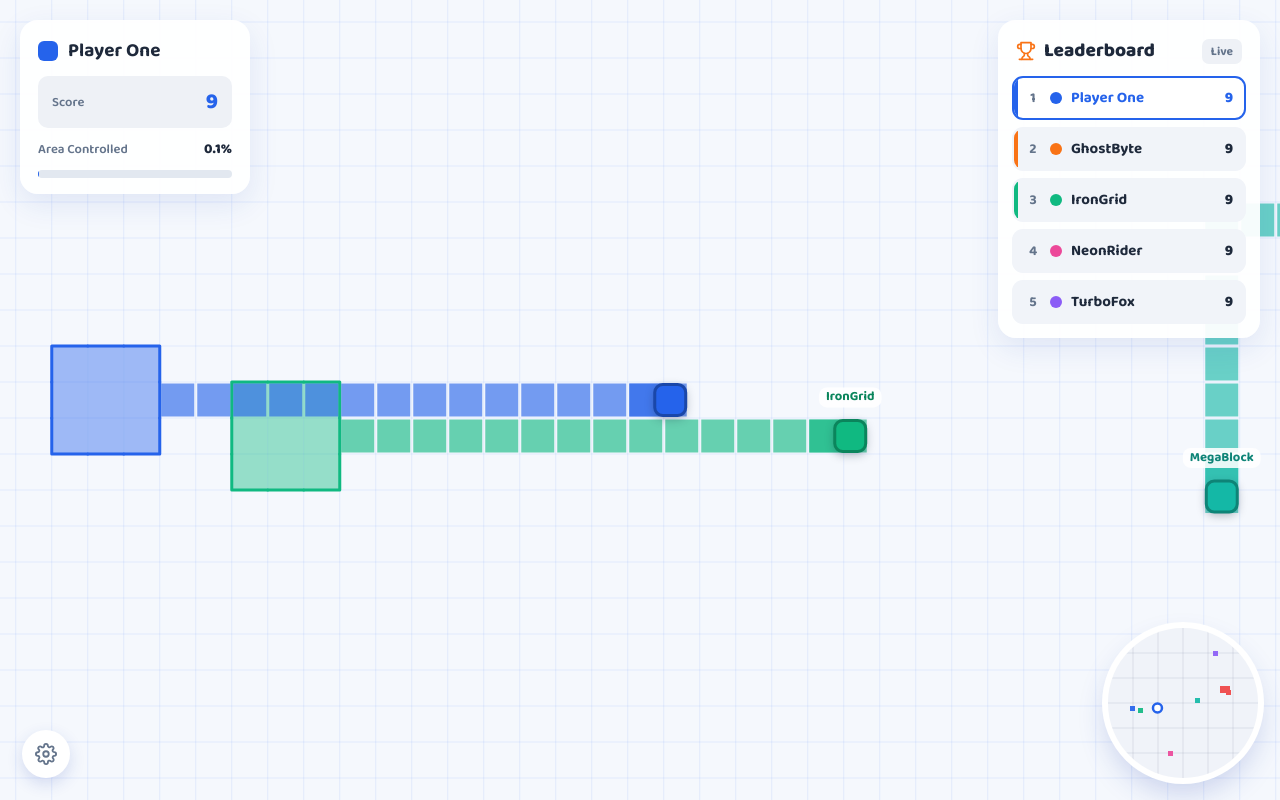
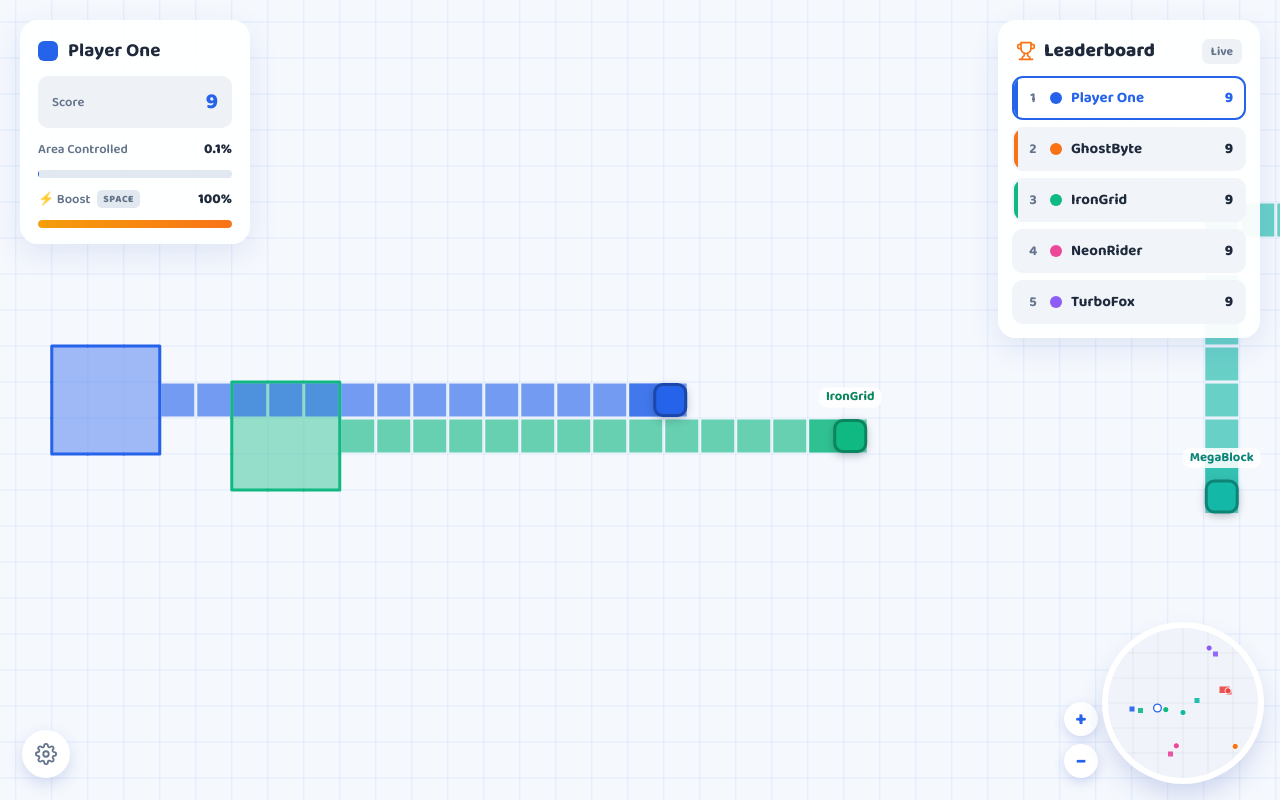
Before and after one commit to func4hm3t/weboyun, a plain HTML site: page index.html in a window 1280 px wide. Both pictures are taken after a click on the button "PLAY". Drawn offline with Linux system fonts and the light colour scheme.

Commit message:
Implement boost mechanics and minimap size adjustments in ARENA.IO

```diff
--- a/game.js
+++ b/game.js
@@ -11,6 +11,11 @@ const WORLD = GRID * CELL;
 const SPEED = 5.6;                // cells per second
 const BOT_COUNT = 6;
 const KILL_BONUS = 300;
+const PROTECT_MS = 2000;          // spawn invincibility
+const BOOST_MULT = 2;             // speed while boosting
+const BOOST_DRAIN = 34;           // energy per second while boosting
+const BOOST_REGEN = 13;           // energy per second while idle
+const MAP_SIZES = [104, 150, 230]; // minimap diameter presets (px)
 
 const DIRS = [
   { x: 1, y: 0 }, { x: -1, y: 0 }, { x: 0, y: 1 }, { x: 0, y: -1 }
@@ -51,7 +56,7 @@ const store = {
     try { this.data = JSON.parse(localStorage.getItem('arenaio') || '{}'); }
     catch (e) { this.data = {}; }
     this.data = Object.assign({
-      name: '', skin: 0, sound: true,
+      name: '', skin: 0, sound: true, mapSize: 1,
       xp: 0, streak: 0, games: 0, bestScore: 0, bestRank: 0, kills: 0, bestArea: 0
     }, this.data);
   },
@@ -198,7 +203,8 @@ const mmBufCtx = mmBuf.getContext('2d');
 let owner, trailMap;              // Int16Array per cell: player id or -1
 let players = [];
 let human = null;
-let running = false, paused = false;
+let running = false;
+let boostHeld = false, boostLock = false, boostActive = false;
 let camX = 0, camY = 0;
 let particles = [];
 let flashes = [];                 // capture flash: {cells:[], t}
@@ -218,7 +224,7 @@ function makePlayer(id, name, color, isHuman) {
   return {
     id, name, color, isHuman,
     dark: shade(color, -0.28),
-    alive: false, deadUntil: 0,
+    alive: false, deadUntil: 0, protectedUntil: 0, energy: 100,
     x: 0, y: 0, cx: 0, cy: 0, tx: 0, ty: 0,
     dir: DIRS[0], queue: [],
     trail: [], cells: 0, kills: 0,
@@ -247,6 +253,7 @@ function spawn(p) {
   p.homeX = p.cx; p.homeY = p.cy;
   p.trail = []; p.queue = [];
   p.alive = true;
+  p.protectedUntil = performance.now() + PROTECT_MS;
   p.returning = false; p.turnCount = 0; p.planSteps = 0;
   for (let y = p.cy - 1; y <= p.cy + 1; y++)
     for (let x = p.cx - 1; x <= p.cx + 1; x++)
@@ -286,13 +293,17 @@ function startGame() {
   $('hpc-swatch').style.background = humanColor;
   $('hpc-bar-fill').style.background = humanColor;
 
+  human.energy = 100;
+  boostHeld = false; boostLock = false; boostActive = false;
+
   $('menu').classList.add('hidden');
   $('gameover').classList.add('hidden');
   $('game').classList.remove('hidden');
   $('game-settings-panel').classList.add('hidden');
+  applyMapSize();
   resize();
 
-  running = true; paused = false;
+  running = true;
   lastTime = performance.now();
   audio.ensure(); audio.start();
   updateHud();
@@ -325,10 +336,15 @@ function burst(x, y, color, n) {
 
 function kill(victim, killer) {
   if (!victim || !victim.alive) return;
+  // spawn protection blocks trail kills (walls — killer === null — still kill)
+  if (killer !== null && victim.protectedUntil > performance.now()) {
+    if (killer && killer.isHuman && killer !== victim) toast(`${victim.name} is shielded!`);
+    return;
+  }
   victim.alive = false;
   burst(victim.x, victim.y, victim.color, 26);
 
-  // capture the human's final stats BEFORE the territory evaporates
+  // capture the human's final stats BEFORE the territory changes hands
   let pendingEnd = null;
   if (victim.isHuman && !deathHandled) {
     deathHandled = true;
@@ -343,13 +359,25 @@ function kill(victim, killer) {
   // trail evaporates
   for (const idx of victim.trail) if (trailMap[idx] === victim.id) trailMap[idx] = -1;
   victim.trail = [];
-  // territory evaporates
-  for (let i = 0; i < owner.length; i++) if (owner[i] === victim.id) owner[i] = -1;
+
+  // territory: the killer absorbs it; with no killer it evaporates
+  const absorb = killer && killer !== victim && killer.alive;
+  const gained = [];
+  for (let i = 0; i < owner.length; i++) {
+    if (owner[i] === victim.id) {
+      owner[i] = absorb ? killer.id : -1;
+      if (absorb) gained.push(i);
+    }
+  }
+  if (absorb && gained.length) flashes.push({ cells: gained, t: 0, color: killer.color });
   mmDirty = true;
 
   if (killer && killer !== victim) {
     killer.kills++;
-    if (killer.isHuman) { audio.kill(); toast(`You eliminated ${victim.name}! +${KILL_BONUS}`); }
+    if (killer.isHuman) {
+      audio.kill();
+      toast(`You eliminated ${victim.name}! +${KILL_BONUS}${gained.length ? ` and claimed ${gained.length} cells` : ''}`);
+    }
   }
   if (victim.isHuman) {
     audio.death();
@@ -437,7 +465,8 @@ function chooseNext(p) {
 }
 
 function stepPlayer(p, dt) {
-  let dist = SPEED * dt;
+  const sp = p.isHuman && boostActive ? SPEED * BOOST_MULT : SPEED;
+  let dist = sp * dt;
   let guard = 0;
   while (dist > 0 && p.alive && guard++ < 8) {
     const dx = p.tx - p.x, dy = p.ty - p.y;
@@ -574,7 +603,21 @@ function loop(now) {
   requestAnimationFrame(loop);
   let dt = Math.min((now - lastTime) / 1000, 0.05);
   lastTime = now;
-  if (paused) { render(); return; }
+
+  // boost energy: drains while held, refills over time
+  if (human.alive) {
+    const draining = boostHeld && !boostLock && human.energy > 0;
+    if (draining) {
+      human.energy = Math.max(0, human.energy - BOOST_DRAIN * dt);
+      if (human.energy === 0) boostLock = true;      // must recover before re-boosting
+    } else {
+      human.energy = Math.min(100, human.energy + BOOST_REGEN * dt);
+      if (boostLock && human.energy > 20) boostLock = false;
+    }
+    boostActive = draining;
+  } else {
+    boostActive = false;
+  }
 
   for (const p of players) {
     if (p.alive) stepPlayer(p, dt);
@@ -715,6 +758,22 @@ function render() {
     ctx.stroke();
     ctx.restore();
 
+    // spawn-protection shield
+    const nowMs = performance.now();
+    if (p.protectedUntil > nowMs) {
+      const pulse = 0.5 + 0.4 * Math.sin(nowMs / 90);
+      ctx.strokeStyle = `rgba(250,204,21,${pulse})`;
+      ctx.lineWidth = 4;
+      ctx.beginPath();
+      ctx.arc(px, py, CELL * 0.95, 0, Math.PI * 2);
+      ctx.stroke();
+      ctx.strokeStyle = `rgba(255,255,255,${pulse * 0.8})`;
+      ctx.lineWidth = 2;
+      ctx.beginPath();
+      ctx.arc(px, py, CELL * 1.12, 0, Math.PI * 2);
+      ctx.stroke();
+    }
+
     // name tag for others
     if (!p.isHuman) {
       ctx.font = '700 13px "Baloo 2", sans-serif';
@@ -784,17 +843,47 @@ function drawMinimap() {
   mmCtx.stroke();
   mmCtx.imageSmoothingEnabled = false;
   mmCtx.drawImage(mmBuf, 0, 0, S, S);
-  // player position
+  // other players' heads as dots
+  const dotR = Math.max(3.5, S * 0.02);
+  for (const p of players) {
+    if (!p.alive || p.isHuman) continue;
+    mmCtx.fillStyle = p.color;
+    mmCtx.strokeStyle = '#fff';
+    mmCtx.lineWidth = 1.5;
+    mmCtx.beginPath();
+    mmCtx.arc(p.x / GRID * S, p.y / GRID * S, dotR, 0, Math.PI * 2);
+    mmCtx.fill(); mmCtx.stroke();
+  }
+  // the human, white-cored and on top
   if (human && human.alive) {
     const hx = human.x / GRID * S, hy = human.y / GRID * S;
     mmCtx.fillStyle = '#fff';
     mmCtx.strokeStyle = human.color;
     mmCtx.lineWidth = 2.5;
     mmCtx.beginPath();
-    mmCtx.arc(hx, hy, 4.5, 0, Math.PI * 2);
+    mmCtx.arc(hx, hy, dotR * 1.3, 0, Math.PI * 2);
     mmCtx.fill(); mmCtx.stroke();
   }
 }
+
+/* minimap size presets */
+function applyMapSize() {
+  const size = MAP_SIZES[clamp(store.data.mapSize, 0, MAP_SIZES.length - 1)];
+  const box = $('minimap-box');
+  box.style.width = size + 'px';
+  box.style.height = size + 'px';
+  mmCanvas.width = size * 2;      // 2x for crisp rendering
+  mmCanvas.height = size * 2;
+  mmDirty = true;
+}
+$('btn-map-plus').addEventListener('click', () => {
+  store.data.mapSize = clamp(store.data.mapSize + 1, 0, MAP_SIZES.length - 1);
+  store.save(); applyMapSize(); audio.click();
+});
+$('btn-map-minus').addEventListener('click', () => {
+  store.data.mapSize = clamp(store.data.mapSize - 1, 0, MAP_SIZES.length - 1);
+  store.save(); applyMapSize(); audio.click();
+});
 
 /* ---------------- HUD ---------------- */
 function updateHud() {
@@ -803,6 +892,8 @@ function updateHud() {
   $('hpc-score').textContent = sc.toLocaleString();
   $('hpc-area').textContent = ar.toFixed(1) + '%';
   $('hpc-bar-fill').style.width = clamp(ar, 0, 100) + '%';
+  $('hpc-energy').textContent = Math.round(human.energy) + '%';
+  $('hpc-boost-fill').style.width = clamp(human.energy, 0, 100) + '%';
 
   const ranked = players.slice().sort((a, b) => score(b) - score(a));
   const rows = $('lb-rows');
@@ -889,18 +980,15 @@ function copyResult() {
   else toast(txt);
 }
 
-/* ---------------- in-game settings ---------------- */
+/* ---------------- in-game settings (game keeps running — no pause) ---------------- */
 $('btn-game-settings').addEventListener('click', () => {
   audio.click();
-  const panel = $('game-settings-panel');
-  panel.classList.toggle('hidden');
-  paused = !panel.classList.contains('hidden');
+  $('game-settings-panel').classList.toggle('hidden');
   $('btn-sound').textContent = 'Sound: ' + (store.data.sound ? 'On' : 'Off');
 });
 $('btn-resume').addEventListener('click', () => {
   audio.click();
   $('game-settings-panel').classList.add('hidden');
-  paused = false;
 });
 $('btn-sound').addEventListener('click', function () {
   store.data.sound = !store.data.sound; store.save();
@@ -909,7 +997,7 @@ $('btn-sound').addEventListener('click', function () {
 });
 $('btn-quit').addEventListener('click', () => {
   audio.click();
-  running = false; paused = false;
+  running = false;
   $('game-settings-panel').classList.add('hidden');
   $('game').classList.add('hidden');
   $('menu').classList.remove('hidden');
@@ -934,24 +1022,35 @@ window.addEventListener('keydown', e => {
   const d = KEY_DIRS[e.code];
   if (d) {
     e.preventDefault();
-    if (human.alive && !paused) {
+    if (human.alive) {
       const last = human.queue.length ? human.queue[human.queue.length - 1] : human.dir;
       if (!isReverse(d, last) && d !== last && human.queue.length < 2) human.queue.push(d);
     }
+  } else if (e.code === 'Space') {
+    e.preventDefault();
+    boostHeld = true;
   } else if (e.code === 'Escape') {
     $('btn-game-settings').click();
   }
 });
 
+window.addEventListener('keyup', e => {
+  if (e.code === 'Space') boostHeld = false;
+});
+
 $('btn-play').addEventListener('click', startGame);
 
-/* touch: swipe to steer */
+/* touch: swipe to steer; a second finger held down = boost */
 let touchStart = null;
 canvas.addEventListener('touchstart', e => {
   touchStart = { x: e.touches[0].clientX, y: e.touches[0].clientY };
+  boostHeld = e.touches.length >= 2;
+}, { passive: true });
+canvas.addEventListener('touchend', e => {
+  boostHeld = e.touches.length >= 2;
 }, { passive: true });
 canvas.addEventListener('touchmove', e => {
-  if (!touchStart || !running || !human.alive || paused) return;
+  if (!touchStart || !running || !human.alive) return;
   const dx = e.touches[0].clientX - touchStart.x;
   const dy = e.touches[0].clientY - touchStart.y;
   if (Math.abs(dx) < 24 && Math.abs(dy) < 24) return;
--- a/index.html
+++ b/index.html
@@ -61,6 +61,8 @@
     <div class="hpc-score-box"><span class="hpc-label">Score</span><span class="hpc-score" id="hpc-score">0</span></div>
     <div class="hpc-area-row"><span class="hpc-label">Area Controlled</span><span class="hpc-area" id="hpc-area">0%</span></div>
     <div class="hpc-bar"><div class="hpc-bar-fill" id="hpc-bar-fill"></div></div>
+    <div class="hpc-area-row"><span class="hpc-label">⚡ Boost <span class="hpc-key">SPACE</span></span><span class="hpc-area" id="hpc-energy">100%</span></div>
+    <div class="hpc-bar"><div class="hpc-bar-fill boost" id="hpc-boost-fill"></div></div>
   </div>
 
   <div class="hud-leaderboard">
@@ -72,14 +74,20 @@
     <div id="lb-rows"></div>
   </div>
 
-  <div class="hud-minimap"><canvas id="minimap" width="150" height="150"></canvas></div>
+  <div class="hud-mini-wrap">
+    <div class="mini-btns">
+      <button class="mini-btn" id="btn-map-plus" aria-label="Bigger map">+</button>
+      <button class="mini-btn" id="btn-map-minus" aria-label="Smaller map">−</button>
+    </div>
+    <div class="hud-minimap" id="minimap-box"><canvas id="minimap" width="300" height="300"></canvas></div>
+  </div>
 
   <button class="icon-btn hud-gear" id="btn-game-settings" aria-label="Settings">
     <svg viewBox="0 0 24 24" fill="none" stroke="currentColor" stroke-width="2" stroke-linecap="round" stroke-linejoin="round"><circle cx="12" cy="12" r="3"/><path d="M19.4 15a1.65 1.65 0 0 0 .33 1.82l.06.06a2 2 0 1 1-2.83 2.83l-.06-.06a1.65 1.65 0 0 0-1.82-.33 1.65 1.65 0 0 0-1 1.51V21a2 2 0 1 1-4 0v-.09A1.65 1.65 0 0 0 9 19.4a1.65 1.65 0 0 0-1.82.33l-.06.06a2 2 0 1 1-2.83-2.83l.06-.06a1.65 1.65 0 0 0 .33-1.82 1.65 1.65 0 0 0-1.51-1H3a2 2 0 1 1 0-4h.09A1.65 1.65 0 0 0 4.6 9a1.65 1.65 0 0 0-.33-1.82l-.06-.06a2 2 0 1 1 2.83-2.83l.06.06a1.65 1.65 0 0 0 1.82.33H9a1.65 1.65 0 0 0 1-1.51V3a2 2 0 1 1 4 0v.09a1.65 1.65 0 0 0 1 1.51 1.65 1.65 0 0 0 1.82-.33l.06-.06a2 2 0 1 1 2.83 2.83l-.06.06a1.65 1.65 0 0 0-.33 1.82V9a1.65 1.65 0 0 0 1.51 1H21a2 2 0 1 1 0 4h-.09a1.65 1.65 0 0 0-1.51 1z"/></svg>
   </button>
 
   <div class="game-settings-panel hidden" id="game-settings-panel">
-    <button class="panel-btn" id="btn-resume">Resume</button>
+    <button class="panel-btn" id="btn-resume">Close</button>
     <button class="panel-btn" id="btn-sound">Sound: On</button>
     <button class="panel-btn danger" id="btn-quit">Quit to Menu</button>
   </div>
--- a/style.css
+++ b/style.css
@@ -197,6 +197,12 @@ body{
 .hpc-area{font-size:14px;font-weight:800}
 .hpc-bar{height:8px;background:#e2e8f0;border-radius:99px;overflow:hidden}
 .hpc-bar-fill{height:100%;width:0%;background:var(--blue);border-radius:99px;transition:width .3s}
+.hpc-bar-fill.boost{background:linear-gradient(90deg,#f59e0b,#f97316);transition:width .18s linear}
+.hpc-key{
+  display:inline-block;background:#e2e8f0;color:var(--muted);
+  font-size:10px;font-weight:800;letter-spacing:.5px;
+  border-radius:5px;padding:1px 6px;margin-left:4px;vertical-align:1px;
+}
 
 /* leaderboard */
 .hud-leaderboard{
@@ -227,11 +233,26 @@ body{
 .lb-row.me .lb-name,.lb-row.me .lb-score{color:var(--blue)}
 
 /* minimap */
+.hud-mini-wrap{
+  position:absolute;bottom:22px;right:22px;
+  display:flex;align-items:flex-end;gap:10px;
+  pointer-events:none;
+}
+.mini-btns{display:flex;flex-direction:column;gap:8px}
+.mini-btn{
+  width:34px;height:34px;border:none;border-radius:50%;
+  background:#fff;color:var(--blue);cursor:pointer;
+  font-family:inherit;font-size:20px;font-weight:800;line-height:1;
+  box-shadow:0 4px 12px rgba(30,64,175,.18);
+  pointer-events:auto;transition:transform .1s, background .12s;
+}
+.mini-btn:hover{background:#f0f5ff}
+.mini-btn:active{transform:scale(.92)}
 .hud-minimap{
-  position:absolute;bottom:22px;right:22px;width:150px;height:150px;
+  width:150px;height:150px;
   border-radius:50%;background:#fff;
   box-shadow:0 0 0 6px #fff,0 14px 30px rgba(30,64,175,.22);
-  overflow:hidden;pointer-events:none;
+  overflow:hidden;
 }
 #minimap{display:block;width:100%;height:100%}
 
@@ -367,7 +388,7 @@ body{
   .lb-row{padding:6px 8px;gap:6px}
   .lb-name{font-size:13px}
   .lb-score{font-size:13px}
-  .hud-minimap{width:104px;height:104px;bottom:14px;right:14px}
+  .hud-mini-wrap{bottom:14px;right:14px}
   .go-buttons{grid-template-columns:1fr}
   .go-stat-value{font-size:22px}
 }
```
